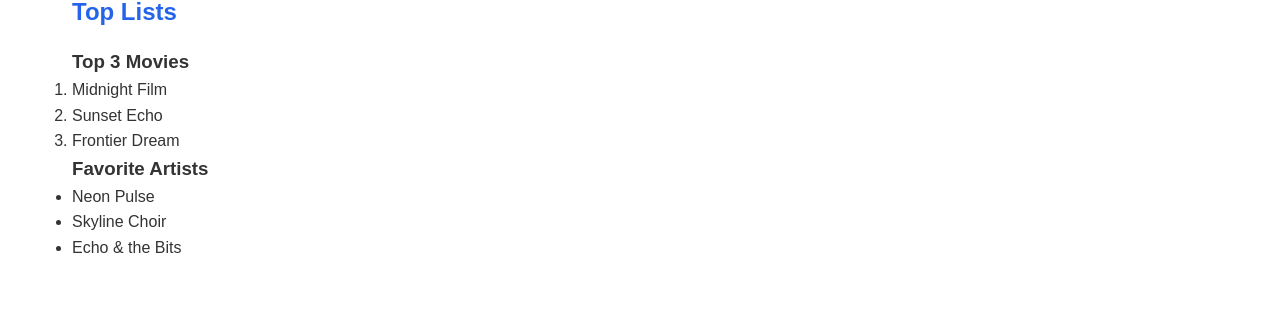
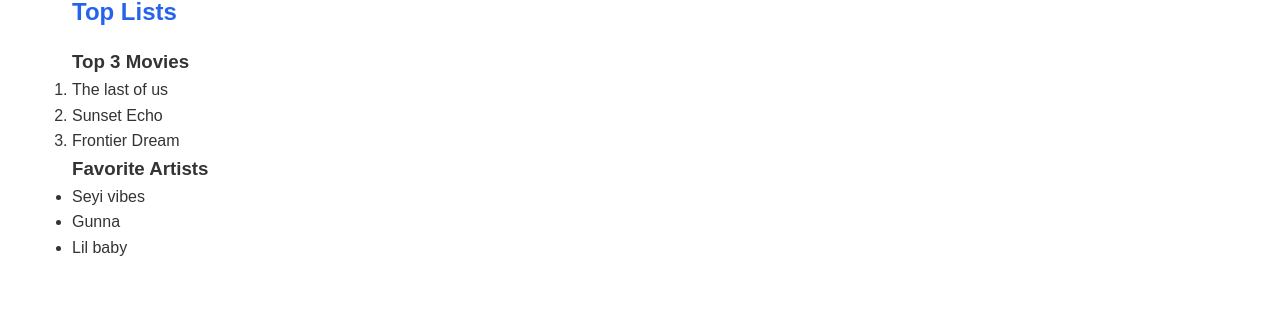
Before and after one commit to bayewuibrahim25/Entertainment, a plain HTML site: page page2.html in a window 1280 px wide. Shown: the part 364-675 px from the top of the page. Drawn offline with Linux system fonts and the light colour scheme.

Commit message:
Update page2.html

```diff
--- a/page2.html
+++ b/page2.html
@@ -35,16 +35,16 @@
       <h2>Top Lists</h2>
       <h3>Top 3 Movies</h3>
       <ol>
-        <li>Midnight Film</li>
+        <li>The last of us</li>
         <li>Sunset Echo</li>
         <li>Frontier Dream</li>
       </ol>
 
       <h3>Favorite Artists</h3>
       <ul>
-        <li>Neon Pulse</li>
-        <li>Skyline Choir</li>
-        <li>Echo & the Bits</li>
+        <li>Seyi vibes</li>
+        <li>Gunna</li>
+        <li>Lil baby</li>
       </ul>
     </section>
   </main>
```
